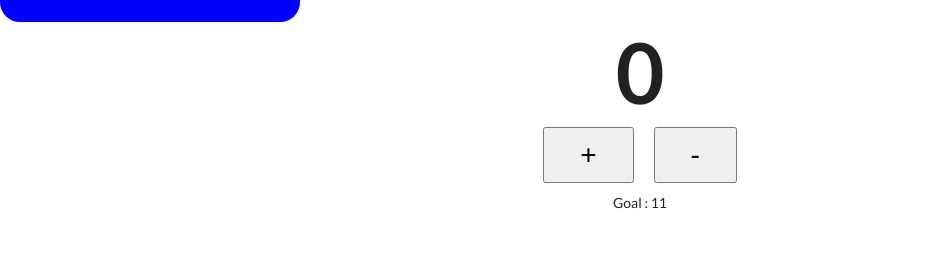
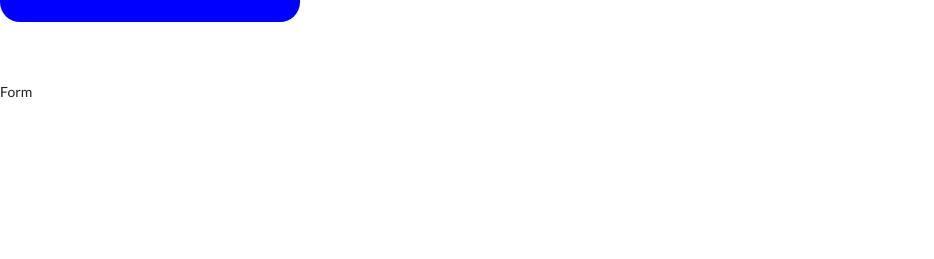
Before and after one commit to Panoskontos/Reacting-to-React, a React (Create React App) app: page / in a window 1280 px wide. Shown: the part 214-473 px from the top of the page, without its empty margins (0-934 px from the left). Built offline with nearby package versions, Linux system fonts and the light colour scheme.

Commit message:
components

```diff
--- a/public/main.css
+++ b/public/main.css
@@ -15,13 +15,11 @@
     padding: 10px 35px;
     font-size: 2rem;
     margin: 10px;
-    cursor: pointer;
 }
 
 .counter__buttons .counter__minus {
     padding: 10px 35px;
     font-size: 2rem;
     margin: 10px;
-    cursor: pointer;
 
 }
--- a/src/components/App.js
+++ b/src/components/App.js
@@ -6,6 +6,7 @@ import Header from './Header';
 import Card from './Card';
 import Button from './Button'
 import Counter from "./counter/Counter";
+import Form from "./form/Form"
 
 let data =
     [
@@ -72,8 +73,9 @@ return (
     <br />
     <br />
     <br />
-    <Counter/>
+    {/* <Counter/> */}
     <br />
+    <Form/>
     <br />
     <br />
     <br />
--- a/src/components/counter/Button.js
+++ b/src/components/counter/Button.js
@@ -1,7 +1,9 @@
 import React from "react";
 
 const Button = (props) => {
-if (props.points == props.goal){
+
+
+    if (props.points == props.goal){
     alert("You won")
     props.setGoal(props.points*2)
 }
@@ -16,11 +18,22 @@ if (props.points == props.goal){
     }
 
 
+    // syntetic events
+    const mouseEnters =()=>{
+        console.log("mouse went on top")
+    }
 
+    const mouseLeft =()=>{
+        console.log("mouse left")
+    }
 
 return (
             <button className={props.class}
             onClick={clicked}
+
+            // synthetic events
+            onMouseEnter={mouseEnters}
+            onMouseLeave={mouseLeft}
             >
                 {props.children}
             </button>
--- /dev/null
+++ b/src/components/form/Form.js
@@ -0,0 +1,12 @@
+import React from "react";
+
+// a file we can export and reuse
+const Form = (props) => {
+    return(
+        <div>
+            Form
+        </div>
+    )
+}
+
+export default Form
```
